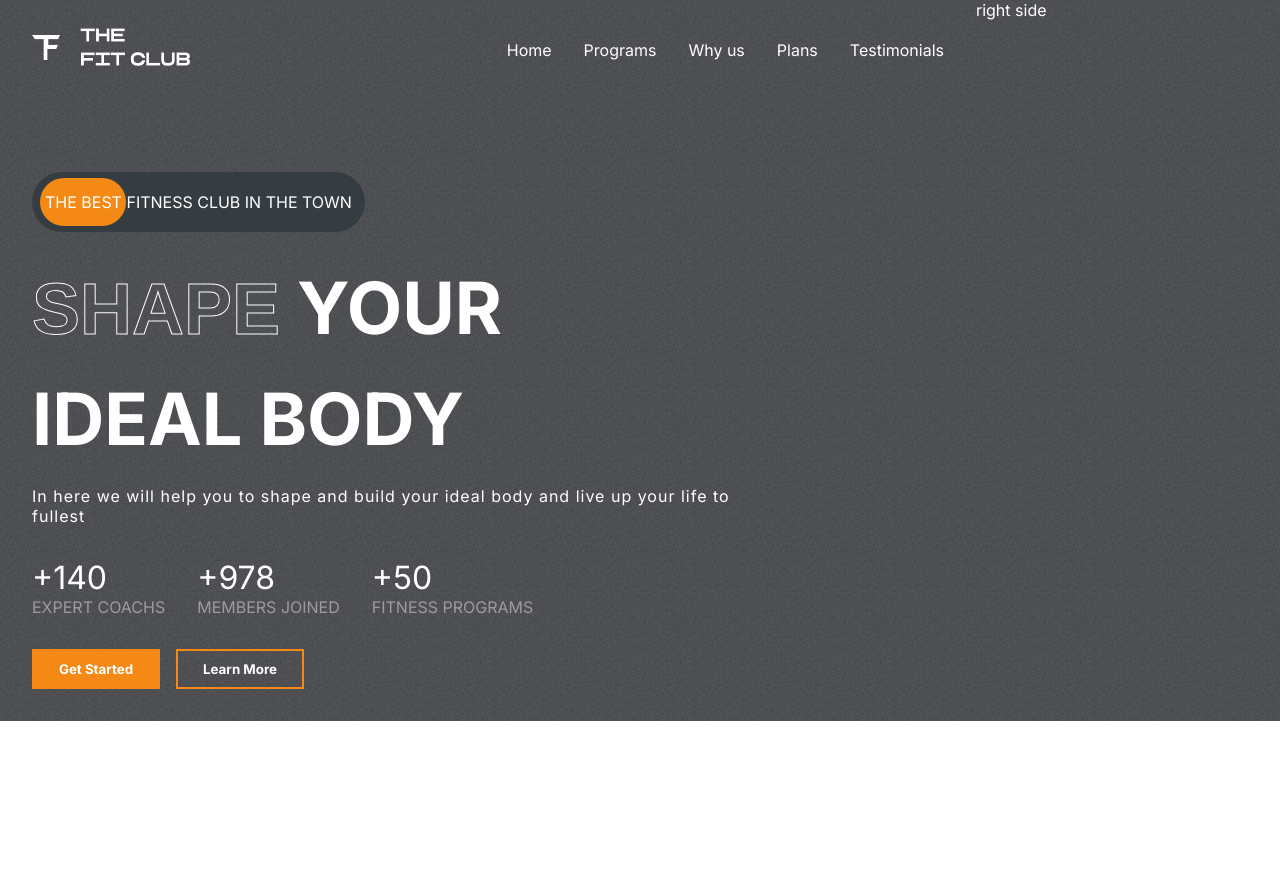
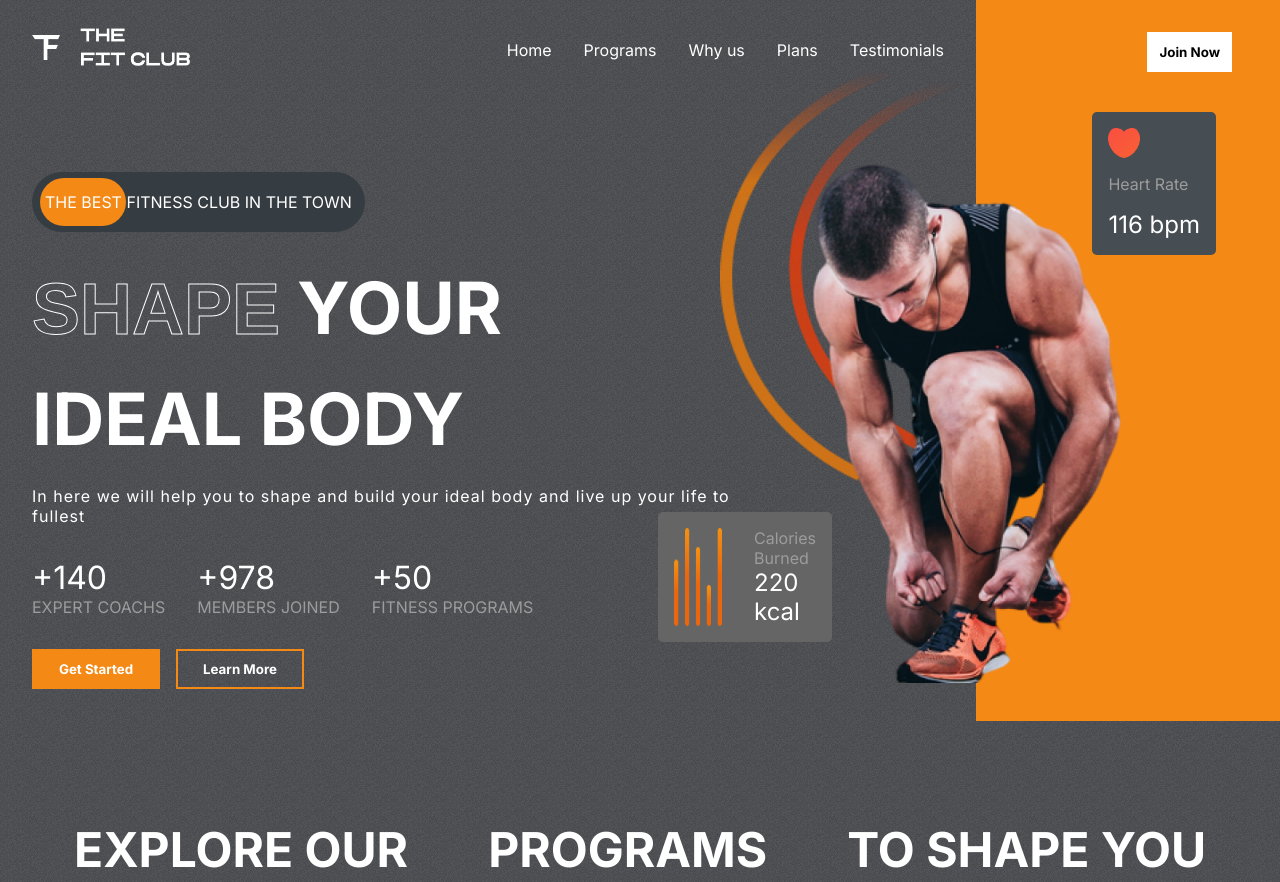
Before and after one commit to nosianuri/fitness-club, a React (Create React App) app: page / in a window 1280 px wide. Before the commit the page ends 800 px from the top, so only its background shows below. Built offline with nearby package versions, Linux system fonts and the light colour scheme.

Commit message:
set banner

```diff
--- a/src/App.js
+++ b/src/App.js
@@ -1,10 +1,12 @@
 import './App.css';
 import Banner from './components/Banner/Banner';
+import Programs from './components/Programs/Programs';
 
 function App() {
   return (
     <div className="App">
-      <span style={{color: 'white'}}><Banner /></span>
+      <Banner />
+      <Programs />
     </div>
   );
 }
--- a/src/components/Banner/Banner.css
+++ b/src/components/Banner/Banner.css
@@ -3,7 +3,7 @@
     justify-content: space-between;
 }
 
-.left-h{
+.left-h {
     padding: 2rem;
     padding-top: 1.5rem;
     flex: 3;
@@ -12,11 +12,13 @@
     flex-direction: column;
 }
 
-.right-h{
+.right-h {
     flex: 1;
+    position: relative;
+    background-color: var(--orange);
 }
 
-.the-best-ad{
+.the-best-ad {
     margin-top: 4rem;
     background-color: #363d42;
     border-radius: 4rem;
@@ -29,11 +31,12 @@
     align-items: center;
     justify-content: flex-start;
 }
-.the-best-ad>span{
+
+.the-best-ad>span {
     z-index: 2;
 }
 
-.the-best-ad>div{
+.the-best-ad>div {
     position: absolute;
     background-color: var(--orange);
     width: 5.4rem;
@@ -43,7 +46,7 @@
     z-index: 1;
 }
 
-.banner-text{
+.banner-text {
     display: flex;
     flex-direction: column;
     gap: 1.5rem;
@@ -54,7 +57,7 @@
     text-overflow: inherit;
 }
 
-.banner-text>div:nth-of-type(3){
+.banner-text>div:nth-of-type(3) {
     font-size: 1rem;
     font-weight: 200;
     text-transform: none;
@@ -62,41 +65,118 @@
     width: 80%;
 }
 
-.figures{
+.figures {
     display: flex;
     gap: 2rem;
 }
 
-.figures>div{
+.figures>div {
     display: flex;
     flex-direction: column;
 }
 
-.figures>div>span:nth-of-type(1){
+.figures>div>span:nth-of-type(1) {
     color: white;
     font-size: 2rem;
 }
 
-.figures>div>span:nth-of-type(2){
+.figures>div>span:nth-of-type(2) {
     color: var(--gray);
     text-transform: uppercase;
 }
 
-.banner-buttons{
+.banner-buttons {
     display: flex;
     gap: 1rem;
     font-weight: normal;
 }
 
-.banner-buttons>:nth-child(1){
+.banner-buttons>:nth-child(1) {
     color: white;
     background-color: var(--orange);
     width: 8rem;
 }
 
-.banner-buttons>:nth-child(2){
+.banner-buttons>:nth-child(2) {
     color: white;
     background-color: transparent;
     width: 8rem;
     border: 2px solid var(--orange);
 }
+
+.right-h>.btn {
+    position: absolute;
+    right: 3rem;
+    top: 2rem;
+    color: black;
+}
+
+.heart-rate {
+    display: flex;
+    flex-direction: column;
+    gap: 1rem;
+    background-color: var(--darkGrey);
+    width: fit-content;
+    padding: 1rem;
+    align-items: start;
+    border-radius: 5px;
+    position: absolute;
+    right: 4rem;
+    top: 7rem;
+}
+
+.heart-rate>img {
+    width: 2rem;
+}
+
+.heart-rate>:nth-child(2) {
+    color: var(--gray);
+}
+
+.heart-rate>:nth-child(3) {
+    color: white;
+    font-size: 1.5rem;
+}
+
+.banner-image {
+    position: absolute;
+    top: 10rem;
+    right: 8rem;
+    width: 23rem;
+}
+
+.banner-image-back {
+    position: absolute;
+    top: 4rem;
+    right: 20rem;
+    z-index: -1;
+    width: 15rem;
+}
+
+.calories {
+    display: flex;
+    gap: 2rem;
+    background-color: var(--caloryCard);
+    border-radius: 5px;
+    padding: 1rem;
+    width: fit-content;
+    position: absolute;
+    top: 32rem;
+    right: 28rem;
+}
+.calories>img{
+    width: 3rem;
+}
+
+.calories>div{
+    display: flex;
+    flex-direction: column;
+    justify-content: space-between;
+}
+.calories>div>:nth-child(1){
+    color: var(--gray);
+}
+.calories>div>:nth-child(2){
+    color: white;
+    font-size: 1.5rem;
+}
--- a/src/components/Banner/Banner.jsx
+++ b/src/components/Banner/Banner.jsx
@@ -1,6 +1,10 @@
 import React from 'react';
 import Header from '../Header/Header';
 import './Banner.css';
+import banner_image from "../../assets/hero_image.png";
+import banner_image_back from "../../assets/hero_image_back.png";
+import Heart from "../../assets/heart.png";
+import Calories from "../../assets/calories.png";
 
 const Banner = () => {
     return (
@@ -48,7 +52,26 @@
                     <button className='btn'>Learn More</button>
                 </div>
             </div>
-            <div className='right-h'>right side</div>
+            <div className='right-h'>
+                <button className='btn'>Join Now</button>
+
+                <div className='heart-rate'>
+                    <img src={Heart} alt="" />
+                    <span>Heart Rate</span>
+                    <span>116 bpm</span>
+                </div>
+                {/* banner images */}
+                <img className='banner-image' src={banner_image} alt="" />
+                <img className='banner-image-back' src={banner_image_back} alt="" />
+                {/* calories */}
+                <div className='calories'>
+                    <img src={Calories} alt="" />
+                    <div>
+                    <span>Calories Burned</span>
+                    <span>220 kcal</span>
+                    </div>
+                </div>
+            </div>
         </div>
     );
 };
--- /dev/null
+++ b/src/components/Programs/Programs.css
@@ -0,0 +1,16 @@
+.Programs{
+    display: flex;
+    flex-direction: column;
+    gap: 2rem;
+    padding: 0.2rem;
+}
+
+.programs-header{
+    display: flex;
+    gap: 5rem;
+    font-weight: bold;
+    font-size: 3rem;
+    justify-content: center;
+    color: white;
+    text-transform: uppercase;
+}
--- /dev/null
+++ b/src/components/Programs/Programs.jsx
@@ -0,0 +1,16 @@
+import React from 'react';
+import './Programs.css';
+
+const Programs = () => {
+    return (
+        <div className='Programs' id='programs'>
+            <div className='programs-header'>
+                <span>Explore our</span>
+                <span>Programs</span>
+                <span>to shape you</span>
+            </div>
+        </div>
+    );
+};
+
+export default Programs;
```
